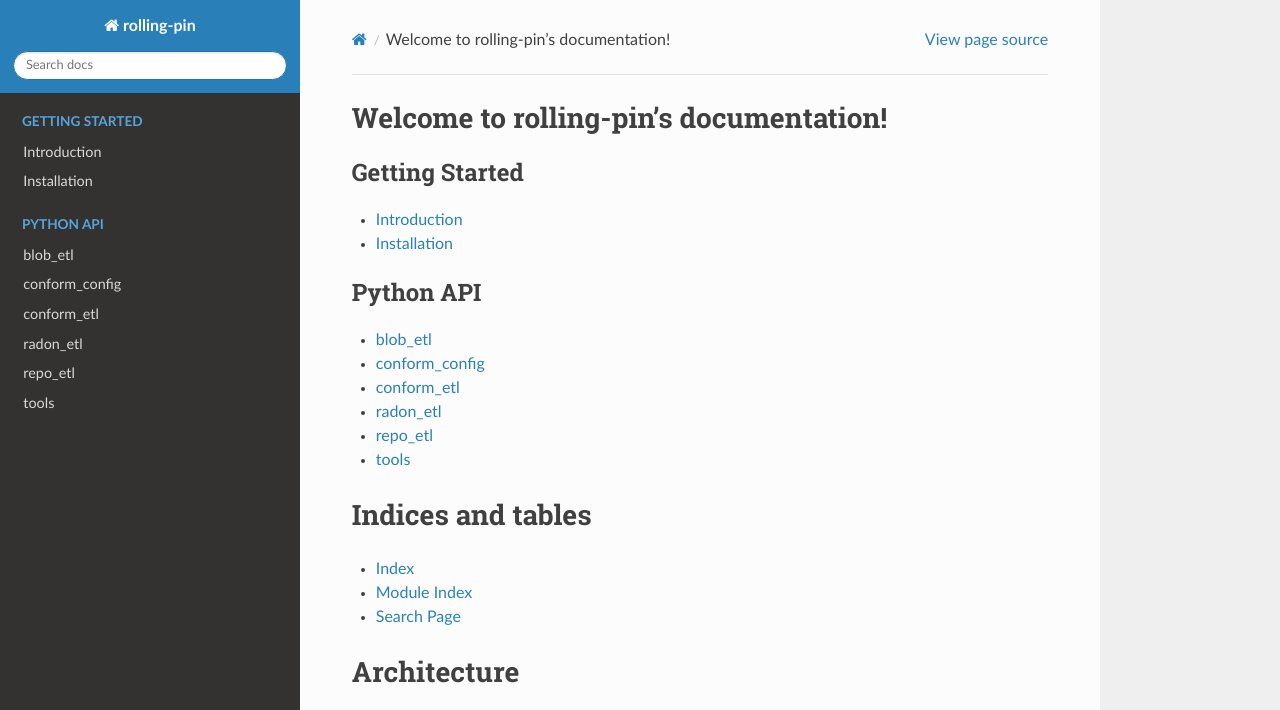
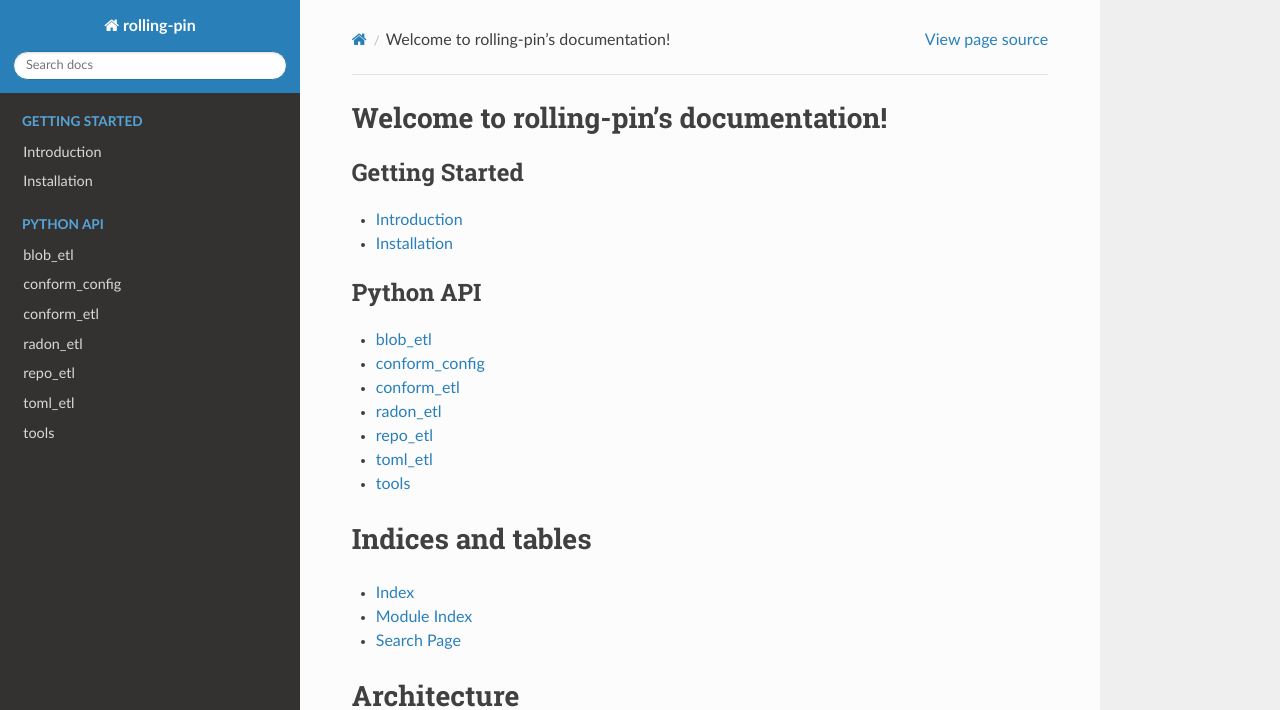
Before and after one commit to theNewFlesh/rolling-pin, a Sphinx documentation site: the page built from sphinx/index.rst, in a window 1280 px wide and 1335 px high, cut to the strip 0-710 px from the top of the window. Built offline with Sphinx 7.4.7 and the Read the Docs theme 2.0.0, drawn with Linux system fonts in a browser that asks for light colours; pages that are not in the unit, such as notebooks, are missing from menus; the version number could not be read and is left out.

Commit message:
added toml_etl to sphinx

```diff
--- a/sphinx/rolling_pin.rst
+++ b/sphinx/rolling_pin.rst
@@ -43,6 +43,15 @@ repo_etl
    :undoc-members:
    :show-inheritance:
 
+toml_etl
+--------
+.. automodule:: rolling_pin.toml_etl
+   :members:
+   :private-members:
+   :special-members:
+   :undoc-members:
+   :show-inheritance:
+
 tools
 -----
 .. automodule:: rolling_pin.tools
```
